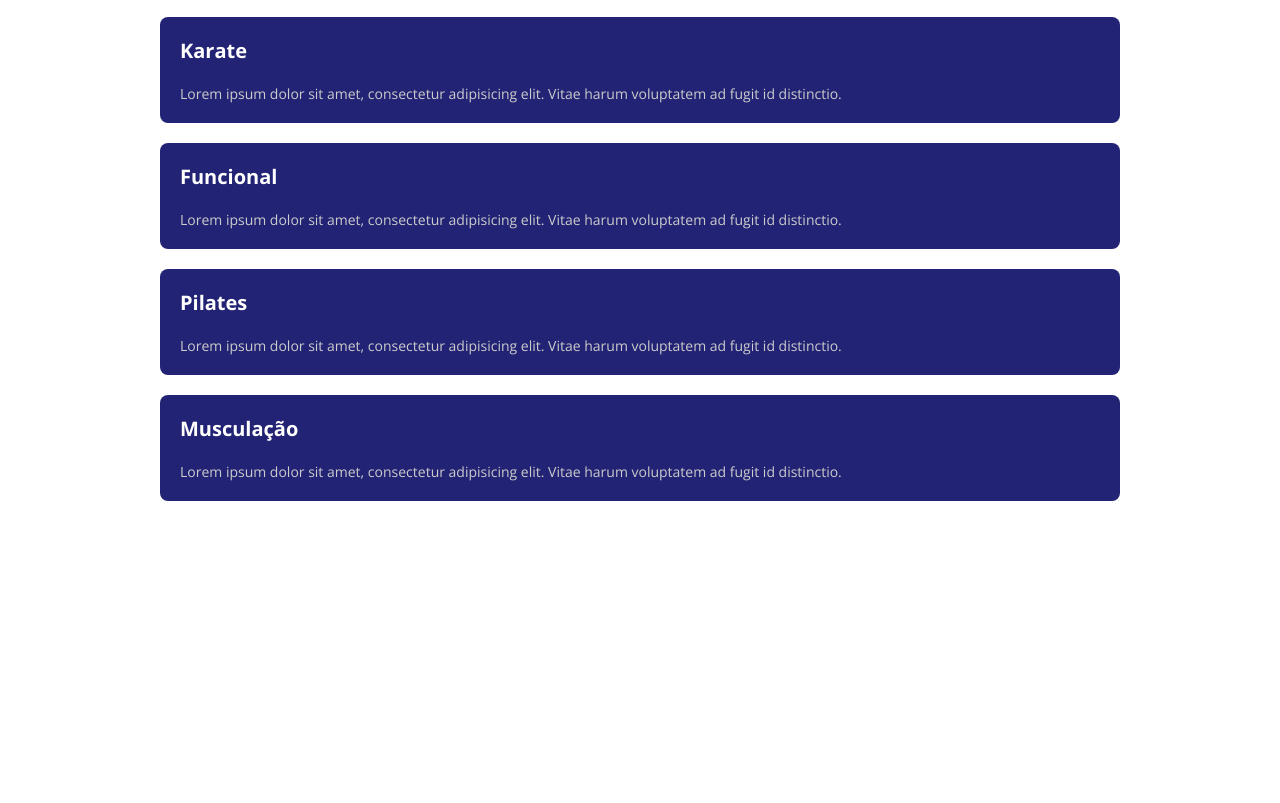
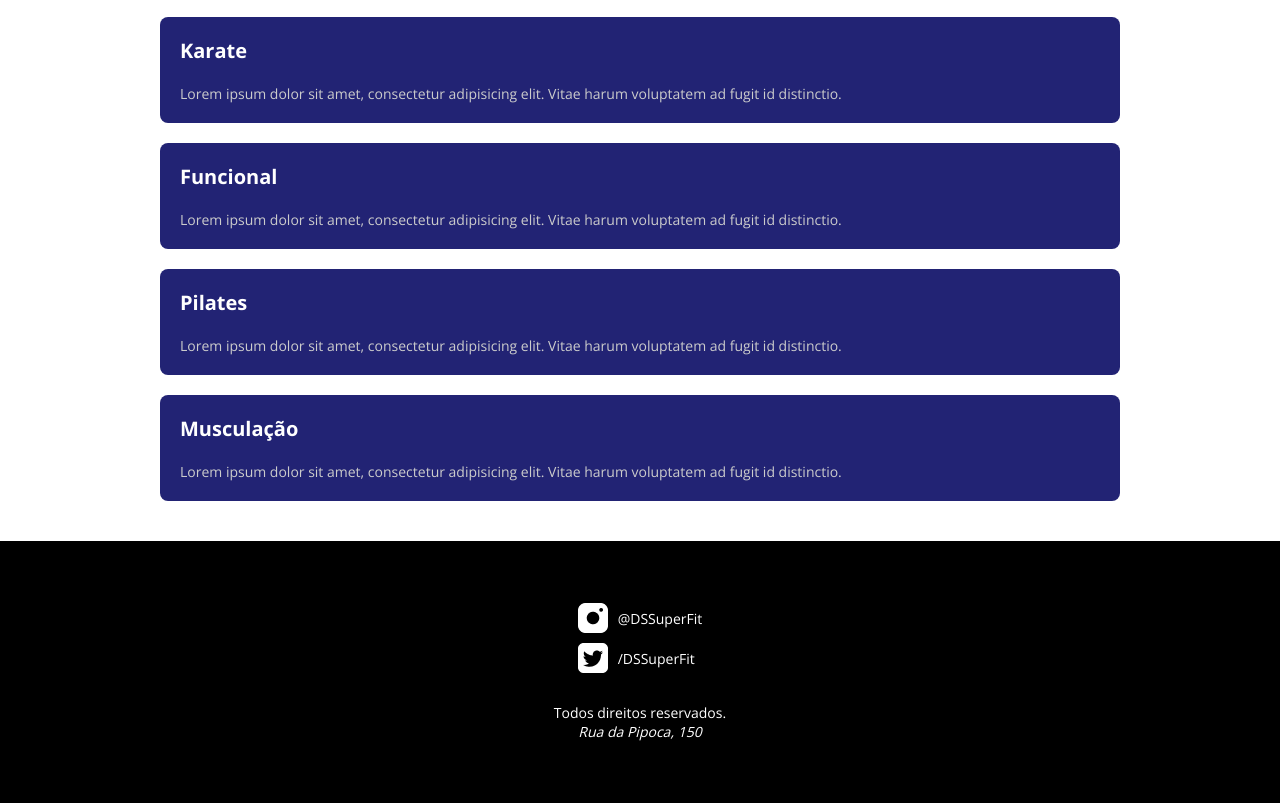
Before and after one commit to Gisellebm/-DevSuperior-modulo3-desafio2, a plain HTML site: page index.html in a window 1280 px wide. Shown: the part 857-1660 px from the top of the page. Before the commit the page ends 1398 px from the top, so only its background shows below. Drawn offline with nearby package versions, Linux system fonts and the light colour scheme.

Commit message:
Criação do footer

```diff
--- a/index.html
+++ b/index.html
@@ -19,6 +19,7 @@
       </div>
     </nav>
   </header>
+  <main>
 
   <section class="space">
     <div class="container">
@@ -97,5 +98,21 @@
       </div>
     </div>
   </section>
+  </main>
+
+  <footer>
+    <div class="cards-socials">
+      <div class="card-instagram">
+        <img src="img/image1.png" alt="Instagram" />
+        <a href="#">@DSSuperFit</a>
+      </div>
+      <div class="card-twitter">
+        <img src="img/image2.png" alt="Twitter" />
+        <a href="#">/DSSuperFit</a>
+      </div>
+    </div>
+    <p>Todos direitos reservados.</p>
+    <address>Rua da Pipoca, 150</address>
+  </footer>
 </body>
 </html>
--- a/style.css
+++ b/style.css
@@ -124,3 +124,28 @@ header {
   font-size: 14px;
   line-height: 19px;
 }
+
+
+footer {
+  background-color: var(--color-black);
+  height: 262px;
+  display: flex;
+  flex-direction: column;
+  justify-content: center;
+  align-items: center;
+}
+
+footer p,
+address {
+  color: var(--color-white);
+  font-size: 14px;
+  line-height: 19px;
+}
+
+
+.cards-socials {
+  display: flex;
+  flex-direction: column;
+  gap: 10px;
+  margin-bottom: 30px;
+}
```
